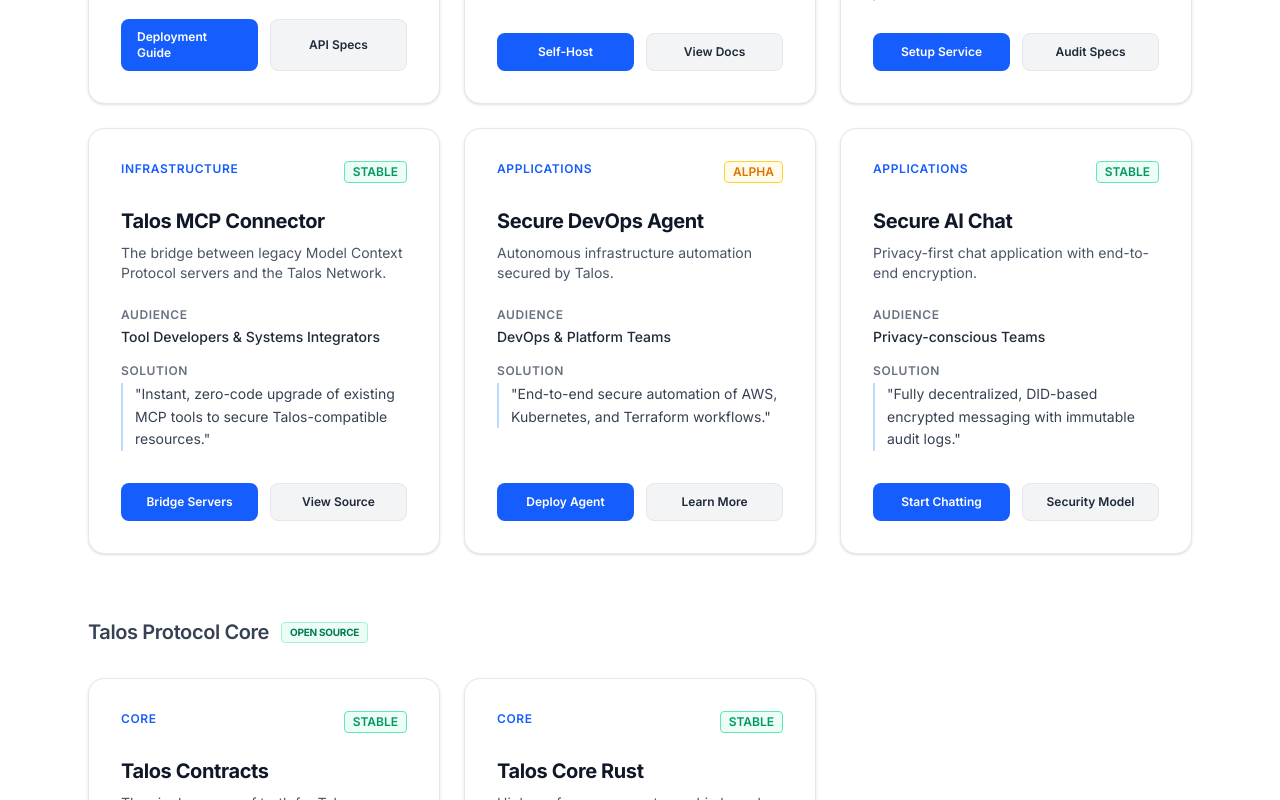
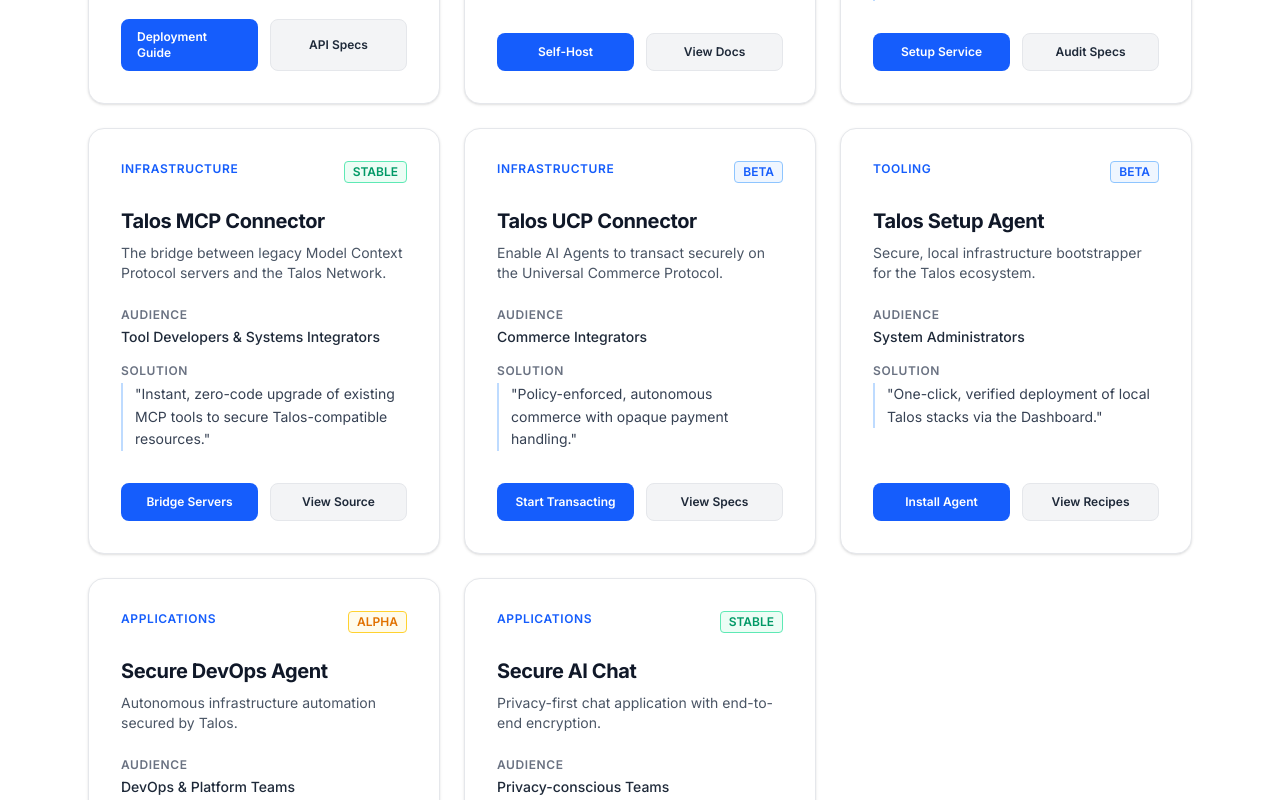
Before and after one commit to talosprotocol/talos-site, a Next.js app: page /products in a window 1280 px wide. Shown: the part 900-1700 px from the top of the page. Built offline with nearby package versions, Linux system fonts and the light colour scheme.

Commit message:
feat(products): Update product catalog with UCP and Setup Agent

```diff
--- a/src/app/page.tsx
+++ b/src/app/page.tsx
@@ -2,6 +2,7 @@
 import { BentoGrid } from "@/components/BentoGrid";
 import { Architecture } from "@/components/Architecture";
 import { Benchmarks } from "@/components/Benchmarks";
+import { UCPFeature } from "@/components/UCPFeature";
 import { Navbar } from "@/components/Navbar";
 import Link from 'next/link';
 
@@ -14,6 +15,7 @@
       <Hero />
       <BentoGrid />
       <Architecture />
+      <UCPFeature />
       <Benchmarks />
 
       {/* Footer */}
--- /dev/null
+++ b/src/components/UCPFeature.tsx
@@ -0,0 +1,29 @@
+export const UCPFeature = () => {
+  return (
+    <section className="py-24 border-t border-slate-100 bg-slate-50">
+      <div className="container mx-auto px-6">
+        <div className="max-w-3xl mx-auto text-center mb-16">
+          <h2 className="text-3xl font-bold mb-4 text-slate-900">Universal Commerce Protocol</h2>
+          <p className="text-slate-600 text-lg">
+            Talos now connects AI agents to the real-world economy through UCP.
+            Discover, negotiate, and transact securely with thousands of merchants.
+          </p>
+        </div>
+        <div className="grid md:grid-cols-3 gap-8">
+           <div className="p-6 rounded-2xl bg-white border border-slate-200 shadow-sm">
+              <h3 className="font-bold mb-2 text-slate-900">Discovery</h3>
+              <p className="text-sm text-slate-600">Find verified merchants exposing standardized capabilities.</p>
+           </div>
+           <div className="p-6 rounded-2xl bg-white border border-slate-200 shadow-sm">
+              <h3 className="font-bold mb-2 text-slate-900">Negotiation</h3>
+              <p className="text-sm text-slate-600">Secure handshake ensuring policy compliance and feature overlap.</p>
+           </div>
+           <div className="p-6 rounded-2xl bg-white border border-slate-200 shadow-sm">
+              <h3 className="font-bold mb-2 text-slate-900">Payments</h3>
+              <p className="text-sm text-slate-600">Opaque credential handling via secure Wallet Providers.</p>
+           </div>
+        </div>
+      </div>
+    </section>
+  );
+};
--- a/src/content/products.json
+++ b/src/content/products.json
@@ -70,6 +70,42 @@
     "integrates_with": ["talos-gateway", "talos-sdk-py", "talos-sdk-ts"],
     "cta_primary": "Bridge Servers",
     "cta_secondary": "View Source"
+  },
+  {
+    "id": "talos-ucp-connector",
+    "name": "Talos UCP Connector",
+    "group": "Primary Products",
+    "category": "Infrastructure",
+    "maturity": "Beta",
+    "tagline": "Enable AI Agents to transact securely on the Universal Commerce Protocol.",
+    "audience": "Commerce Integrators",
+    "problem": "AI Agents cannot safely perform financial transactions or negotiate with merchants.",
+    "outcome": "Policy-enforced, autonomous commerce with opaque payment handling.",
+    "repos": [
+      { "label": "GitHub", "url": "https://github.com/talosprotocol/talos-ucp-connector" }
+    ],
+    "docs_url": "https://github.com/talosprotocol/talos-ucp-connector/wiki",
+    "integrates_with": ["talos-gateway", "talos-dashboard"],
+    "cta_primary": "Start Transacting",
+    "cta_secondary": "View Specs"
+  },
+  {
+    "id": "talos-setup-helper",
+    "name": "Talos Setup Agent",
+    "group": "Primary Products",
+    "category": "Tooling",
+    "maturity": "Beta",
+    "tagline": "Secure, local infrastructure bootstrapper for the Talos ecosystem.",
+    "audience": "System Administrators",
+    "problem": "Manual setup of cryptographic infrastructure is error-prone and insecure.",
+    "outcome": "One-click, verified deployment of local Talos stacks via the Dashboard.",
+    "repos": [
+      { "label": "GitHub", "url": "https://github.com/talosprotocol/talos/tree/main/tools/setup-helper" }
+    ],
+    "docs_url": "https://github.com/talosprotocol/talos/tree/main/tools/setup-helper",
+    "integrates_with": ["talos-dashboard", "talos-contracts"],
+    "cta_primary": "Install Agent",
+    "cta_secondary": "View Recipes"
   },
   {
     "id": "talos-aiops",
```
